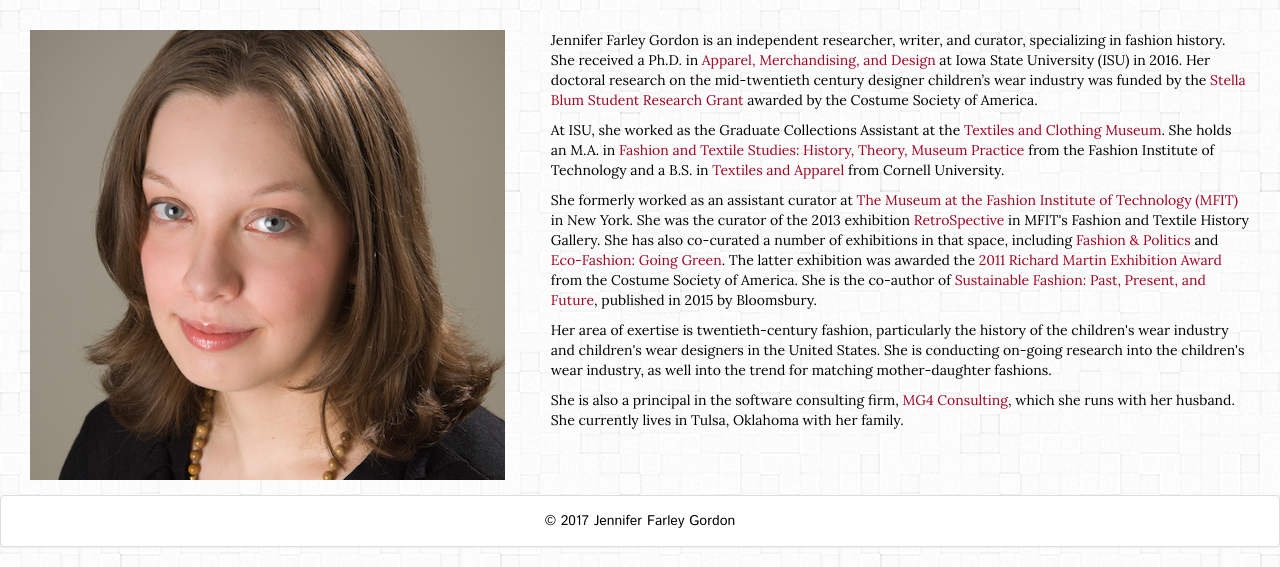
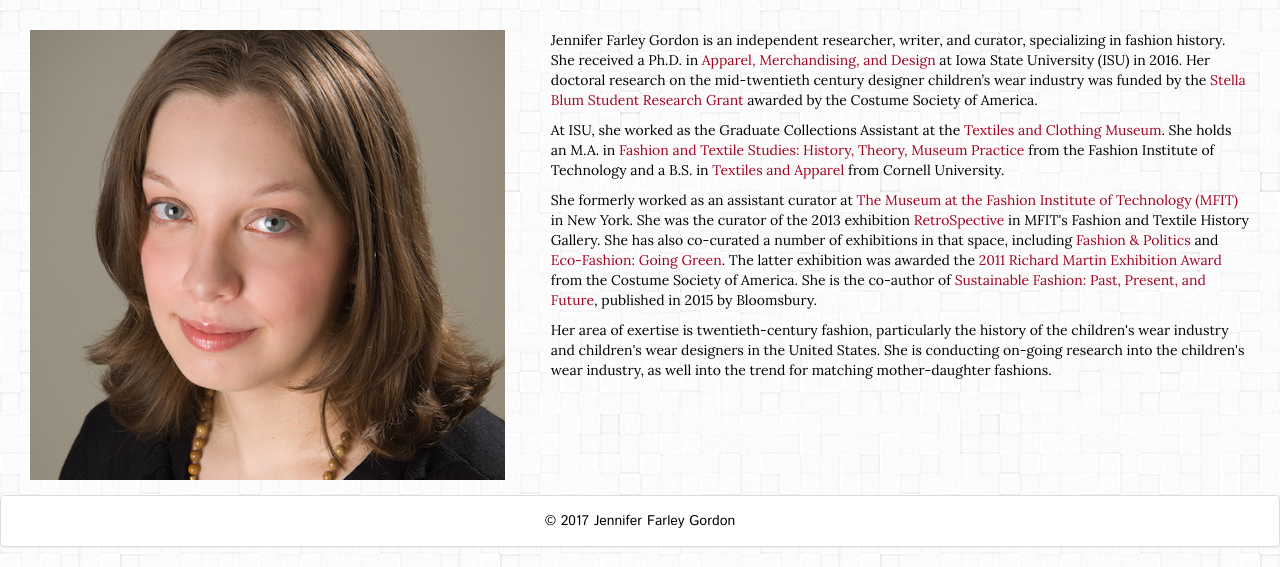
Before and after one commit to minorg/jfgordon.net, a plain HTML site: page about.html in a window 1280 px wide. Shown: the part 352-919 px from the top of the page. Drawn offline with Linux system fonts and the light colour scheme.

Commit message:
About - edit bio

```diff
--- a/about.html
+++ b/about.html
@@ -68,9 +68,6 @@
                 Her area of exertise is twentieth-century fashion, particularly the history of the children's wear industry and children's
                 wear designers in the United States. She is conducting on-going research into the children's wear industry,
                 as well into the trend for matching mother-daughter fashions.</p>
-            <p>
-                She is also a principal in the software consulting firm, <a href="https://mg4.consulting" target="blank">MG4 Consulting</a>,
-                which she runs with her husband. She currently lives in Tulsa, Oklahoma with her family.</p>
         </div>
     </div>
 </body>
```
